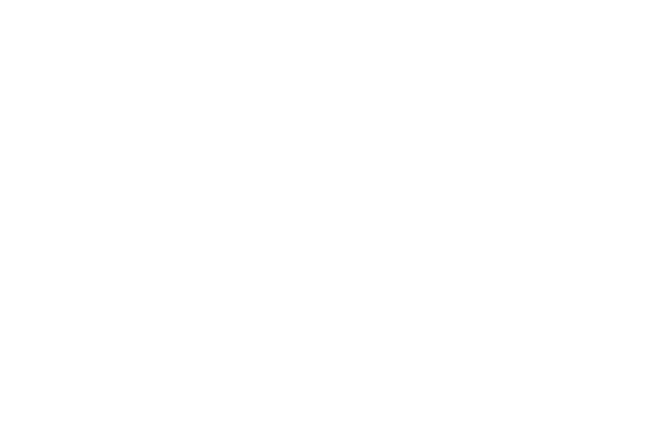
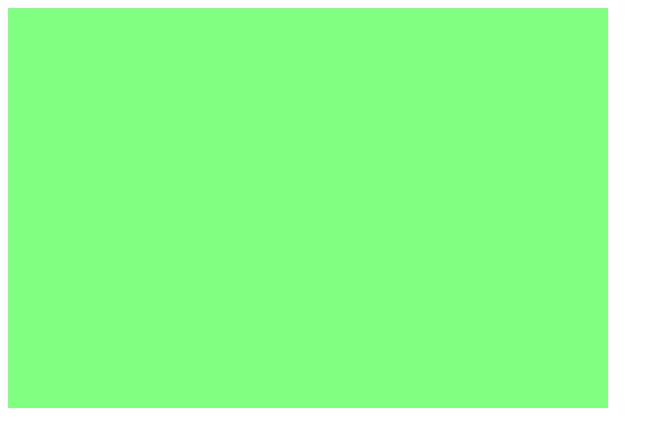
Before and after one commit to julianlapa/PhaserDemo, a plain HTML site: page index.html in a window 1280 px wide. Shown: the whole page, without its empty margins (0-663 px from the left). Drawn offline with Linux system fonts and the light colour scheme.

Commit message:
Add changeState event listener to each state

```diff
--- a/index.html
+++ b/index.html
@@ -4,11 +4,20 @@
     <meta charset="UTF-8">
     <meta name="viewport" content="width=device-width, initial-scale=1.0">
     <meta http-equiv="X-UA-Compatible" content="ie=edge">
-    <title>Document</title>
+    <title>Phaser Game</title>
+    <script src="phaser/phaser.min.js"></script>
+    <script src="state0.js"></script>
+    <script src="state1.js"></script>
+    <script src="state2.js"></script>
+    <script src="state3.js"></script>
+    <script src="state4.js"></script>
+    <script src="state5.js"></script>
+    <script src="state6.js"></script>
+    <script src="state7.js"></script>
+    <script src="state8.js"></script>
+    <script src="state9.js"></script>
 </head>
-    <script src="phaser/phaser.min.js"></script>
-    <script src="state1.js"></script>
 <body>
-    <script src="main.js></script>
+    <script src="main.js"></script>
 </body>
 </html>
--- a/main.js
+++ b/main.js
@@ -1,3 +1,12 @@
 var game = new Phaser.Game(600, 400, Phaser.AUTO);
+game.state.add("state0", demo.state0);
 game.state.add("state1", demo.state1);
-game.state.start("state1");
+game.state.add("state2", demo.state2);
+game.state.add("state3", demo.state3);
+game.state.add("state4", demo.state4);
+game.state.add("state5", demo.state5);
+game.state.add("state6", demo.state6);
+game.state.add("state7", demo.state7);
+game.state.add("state8", demo.state8);
+game.state.add("state9", demo.state9);
+game.state.start("state0");
--- /dev/null
+++ b/state0.js
@@ -0,0 +1,34 @@
+var demo = {};
+demo.state0 = function(){};
+demo.state0.prototype = {
+    preload: function(){},
+    create: function(){
+        game.stage.backgroundColor= "#80ff80";
+        console.log('state0');
+
+        addChangeStateEventListeners();
+    },
+    update: function(){}
+};
+
+function changeState(i, stateNum){
+    game.state.start('state'+stateNum);
+}
+
+function addKeyCallback(key, fn, args){
+    game.input.keyboard.addKey(key).onDown.add(fn, null, null, args);
+
+}
+
+function addChangeStateEventListeners(){
+    addKeyCallback(Phaser.Keyboard.ZERO, changeState, 0);
+    addKeyCallback(Phaser.Keyboard.ONE, changeState, 1);
+    addKeyCallback(Phaser.Keyboard.TWO, changeState, 2);
+    addKeyCallback(Phaser.Keyboard.THREE, changeState, 3);
+    addKeyCallback(Phaser.Keyboard.FOUR, changeState, 4);
+    addKeyCallback(Phaser.Keyboard.FIVE, changeState, 5);
+    addKeyCallback(Phaser.Keyboard.SIX, changeState, 6);
+    addKeyCallback(Phaser.Keyboard.SEVEN, changeState, 7);
+    addKeyCallback(Phaser.Keyboard.EIGHT, changeState, 8);
+    addKeyCallback(Phaser.Keyboard.NINE, changeState, 9);
+}
--- a/state1.js
+++ b/state1.js
@@ -1,7 +1,10 @@
-var demo = {};
 demo.state1 = function(){};
 demo.state1.prototype = {
     preload: function(){},
-    create: function(){},
+    create: function(){
+        game.stage.backgroundColor= "#DDDDDD";
+        console.log('state1');
+        addChangeStateEventListeners();
+    },
     update: function(){}
 };
--- /dev/null
+++ b/state2.js
@@ -0,0 +1,10 @@
+demo.state2 = function(){};
+demo.state2.prototype = {
+    preload: function(){},
+    create: function(){
+        game.stage.backgroundColor= "#DA70D6";
+        console.log('state2');
+        addChangeStateEventListeners();
+    },
+    update: function(){}
+};
--- /dev/null
+++ b/state3.js
@@ -0,0 +1,10 @@
+demo.state3 = function(){};
+demo.state3.prototype = {
+    preload: function(){},
+    create: function(){
+        game.stage.backgroundColor= "#87CEFA";
+        console.log('state3');
+        addChangeStateEventListeners();
+    },
+    update: function(){}
+};
--- /dev/null
+++ b/state4.js
@@ -0,0 +1,10 @@
+demo.state4 = function(){};
+demo.state4.prototype = {
+    preload: function(){},
+    create: function(){
+        game.stage.backgroundColor= "#FFA07A";
+        console.log('state4');
+        addChangeStateEventListeners();
+    },
+    update: function(){}
+};
--- /dev/null
+++ b/state5.js
@@ -0,0 +1,10 @@
+demo.state5 = function(){};
+demo.state5.prototype = {
+    preload: function(){},
+    create: function(){
+        game.stage.backgroundColor= "#E6E6FA";
+        console.log('state5');
+        addChangeStateEventListeners();
+    },
+    update: function(){}
+};
--- /dev/null
+++ b/state6.js
@@ -0,0 +1,10 @@
+demo.state6 = function(){};
+demo.state6.prototype = {
+    preload: function(){},
+    create: function(){
+        game.stage.backgroundColor= "#DAA520";
+        console.log('state6');
+        addChangeStateEventListeners();
+    },
+    update: function(){}
+};
--- /dev/null
+++ b/state7.js
@@ -0,0 +1,10 @@
+demo.state7 = function(){};
+demo.state7.prototype = {
+    preload: function(){},
+    create: function(){
+        game.stage.backgroundColor= "#E0FFFF";
+        console.log('state7');
+        addChangeStateEventListeners();
+    },
+    update: function(){}
+};
--- /dev/null
+++ b/state8.js
@@ -0,0 +1,10 @@
+demo.state8 = function(){};
+demo.state8.prototype = {
+    preload: function(){},
+    create: function(){
+        game.stage.backgroundColor= "#9ACD32";
+        console.log('state8');
+        addChangeStateEventListeners();
+    },
+    update: function(){}
+};
--- /dev/null
+++ b/state9.js
@@ -0,0 +1,10 @@
+demo.state9 = function(){};
+demo.state9.prototype = {
+    preload: function(){},
+    create: function(){
+        game.stage.backgroundColor= "#FF6347";
+        console.log('state9');
+        addChangeStateEventListeners();
+    },
+    update: function(){}
+};
```
